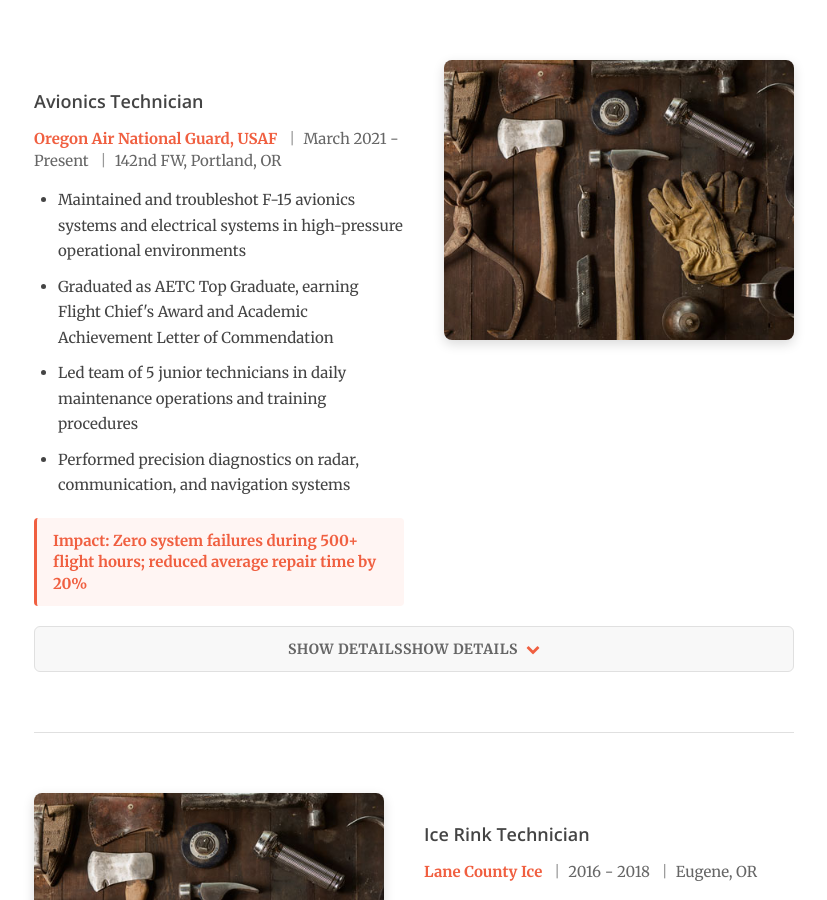
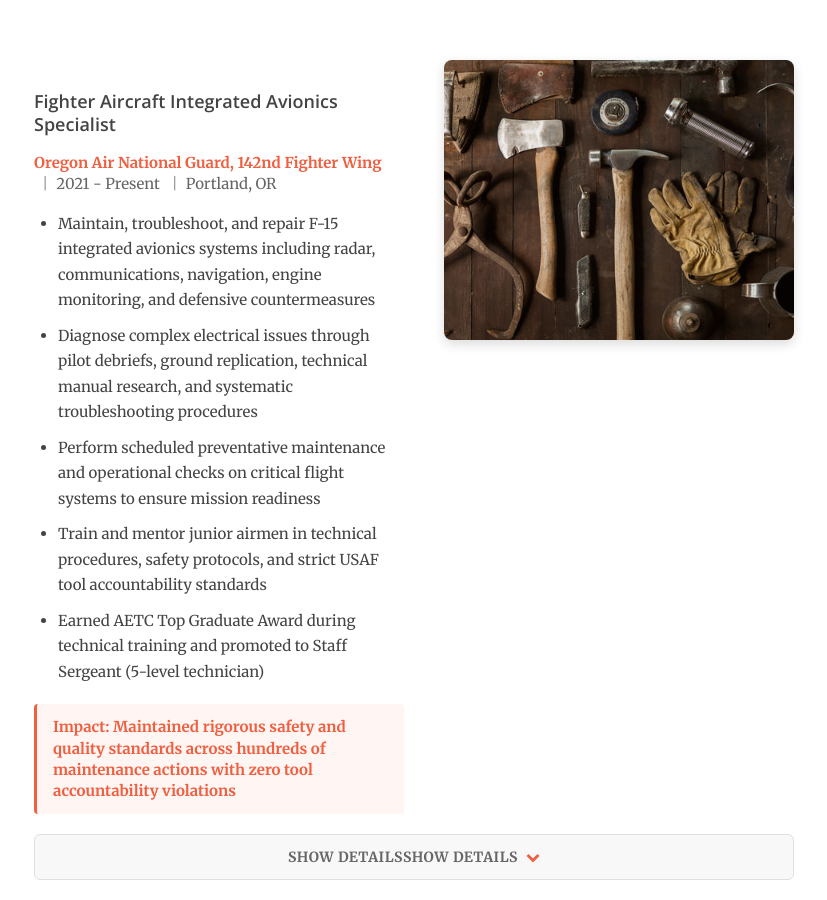
Before and after one commit to perryismyname/perryismyname.github.io, a Jekyll site: the page built from work/index.html, in a window 1280 px wide and 1400 px high. Shown: the part 500-1400 px from the top of the window, without its empty margins (226-1053 px from the left). Built offline with Jekyll 4.4.1, drawn with Linux system fonts in a browser that asks for light colours.

Commit message:
Update index.html
Update USAF work details

```diff
--- a/work/index.html
+++ b/work/index.html
@@ -6,30 +6,41 @@
 ---
 
 {% include entry-work.html
-  title="Avionics Technician"
-  company="Oregon Air National Guard, USAF"
-  dates="March 2021 - Present"
-  location="142nd FW, Portland, OR"
+  title="Fighter Aircraft Integrated Avionics Specialist"
+  company="Oregon Air National Guard, 142nd Fighter Wing"
+  dates="2021 - Present"
+  location="Portland, OR"
   image="/img/portfolio/6.jpg"
-  bullet1="Maintained and troubleshot F-15 avionics systems and electrical systems in high-pressure operational environments"
-  bullet2="Graduated as AETC Top Graduate, earning Flight Chief's Award and Academic Achievement Letter of Commendation"
-  bullet3="Led team of 5 junior technicians in daily maintenance operations and training procedures"
-  bullet4="Performed precision diagnostics on radar, communication, and navigation systems"
-  outcome="Zero system failures during 500+ flight hours; reduced average repair time by 20%"
-  detail="<h4>Key Responsibilities</h4>
-<p>As an avionics technician on the F-15 platform, I was responsible for the complete maintenance lifecycle of critical flight systems. This included troubleshooting complex electrical issues, performing scheduled inspections, and coordinating with pilots and crew chiefs to ensure mission readiness.</p>
+  bullet1="Maintain, troubleshoot, and repair F-15 integrated avionics systems including radar, communications, navigation, engine monitoring, and defensive countermeasures"
+  bullet2="Diagnose complex electrical issues through pilot debriefs, ground replication, technical manual research, and systematic troubleshooting procedures"
+  bullet3="Perform scheduled preventative maintenance and operational checks on critical flight systems to ensure mission readiness"
+  bullet4="Train and mentor junior airmen in technical procedures, safety protocols, and strict USAF tool accountability standards"
+  bullet5="Earned AETC Top Graduate Award during technical training and promoted to Staff Sergeant (5-level technician)"
+  outcome="Maintained rigorous safety and quality standards across hundreds of maintenance actions with zero tool accountability violations"
+  detail="<h4>Technical Scope</h4>
+<p>As a 5-level avionics technician, I am qualified to independently diagnose and repair all pilot-interface electrical systems on the F-15 platform. This includes fuel quantity indication, radar systems, multi-mode communications, engine instrumentation, chaff/flare dispensing systems, helmet-mounted displays, and numerous cockpit controls. My work directly impacts pilot situational awareness and mission capability.</p>
 
-<h4>Technical Skills Developed</h4>
+<h4>Troubleshooting Process</h4>
+<p>When pilots report discrepancies, I gather detailed information through structured debriefs, attempt to replicate issues on the ground, and analyze technical documentation to identify potential failure modes. Using wiring diagrams, data flow analysis, and test equipment, I systematically isolate root causes, perform component-level repairs or replacements, conduct operational checks to verify fixes, and document all work in official maintenance records before releasing aircraft back to service.</p>
+
+<h4>Safety & Accountability</h4>
+<p>Aviation maintenance demands absolute adherence to Foreign Object Debris (FOD) prevention and tool control procedures. I maintain meticulous inventory tracking, follow strict safety protocols, and ensure all work complies with technical orders and Air Force instructions. These habits translate directly to precision engineering work in civilian applications.</p>
+
+<h4>Leadership Development</h4>
+<p>As a Staff Sergeant and senior technician, I now mentor junior airmen through their qualification training. This involves breaking down complex technical concepts, demonstrating proper procedures, and fostering a culture of attention to detail and professional excellence. Teaching others has reinforced my own technical understanding and developed my communication skills.</p>
+
+<h4>Skills Developed</h4>
 <ul>
   <li>Advanced electrical troubleshooting and circuit analysis</li>
-  <li>Technical documentation and compliance reporting</li>
-  <li>Test equipment operation (oscilloscopes, multimeters, signal generators)</li>
-  <li>Inventory management and supply chain coordination</li>
-</ul>
+  <li>Technical documentation interpretation (wiring diagrams, schematics, technical orders)</li>
+  <li>Test equipment operation (multimeters, oscilloscopes, signal generators, BITE systems)</li>
+  <li>Root cause analysis and systematic problem-solving</li>
+  <li>Clear technical communication with pilots and maintenance leadership</li>
+  <li>Strict adherence to quality control and safety procedures</li>
+  <li>Mentoring and knowledge transfer</li>
+</ul>"
+%}
 
-<h4>Leadership Experience</h4>
-<p>In my role as a senior technician, I mentored junior airmen through qualification training, conducted safety briefings, and led maintenance teams during time-critical repairs. This experience taught me the importance of clear communication, attention to detail, and maintaining composure under pressure.</p>"
-%}
 
 
 
@@ -51,7 +62,6 @@
 %}
 
 
-
 {% include entry-work.html
   title="Landscape Manager"
   company="Johnston Landscaping"
```
